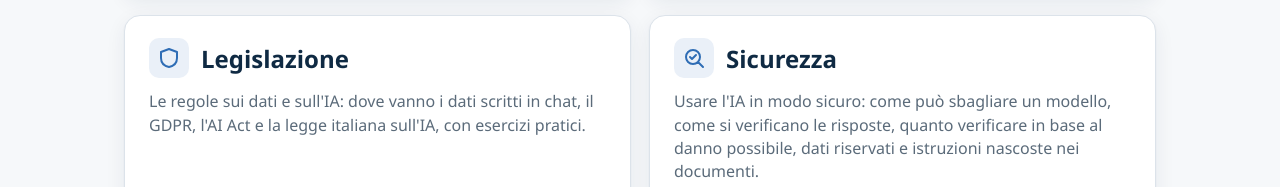
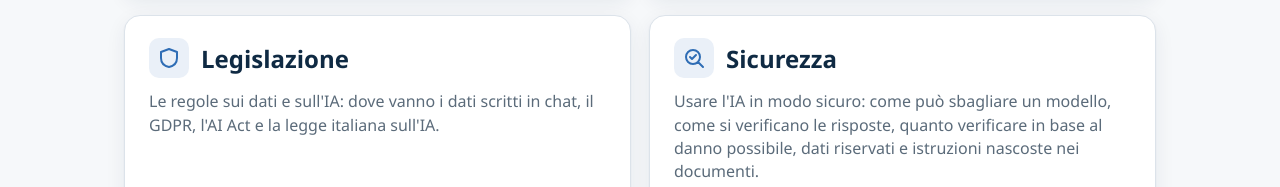
Before and after one commit to BoccheseGiacomo/corso-ai-2026, a plain HTML site: page index.html in a window 1280 px wide. Shown: the part 1130-1317 px from the top of the page. Drawn offline with Linux system fonts and the light colour scheme.

Commit message:
Pagina iniziale: descrizione più breve del modulo Legislazione
Co-Authored-By: Claude Opus 5.5 <noreply@anthropic.com>

```diff
--- a/index.html
+++ b/index.html
@@ -137,7 +137,7 @@
 
     <section class="card c-use">
       <h2><svg class="ic" viewBox="0 0 24 24"><path d="M12 3l8 3v6c0 5-3.5 8-8 9-4.5-1-8-4-8-9V6z"/></svg>Legislazione</h2>
-      <p>Le regole sui dati e sull'IA: dove vanno i dati scritti in chat, il GDPR, l'AI Act e la legge italiana sull'IA, con esercizi pratici.</p>
+      <p>Le regole sui dati e sull'IA: dove vanno i dati scritti in chat, il GDPR, l'AI Act e la legge italiana sull'IA.</p>
       <div class="btns">
         <a class="btn btn-main" href="legislazione/"><svg viewBox="0 0 24 24"><path d="M5 12h14 M13 6l6 6-6 6"/></svg>Apri le slide</a>
       </div>
```
Also changed, not shown: 1 other file.
